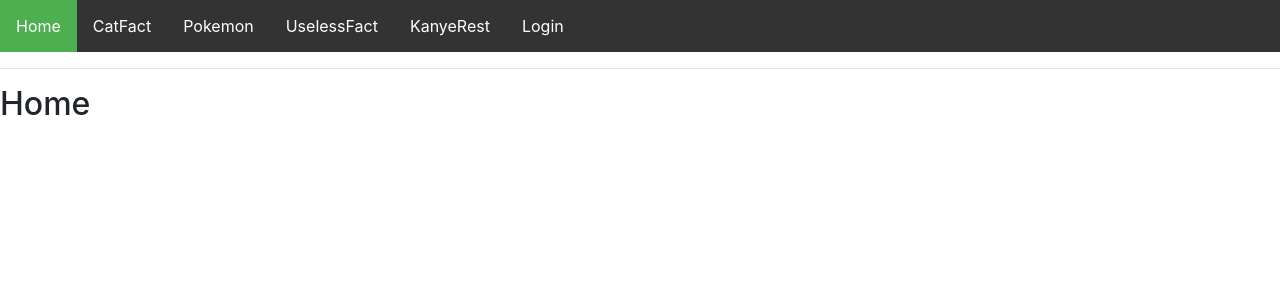
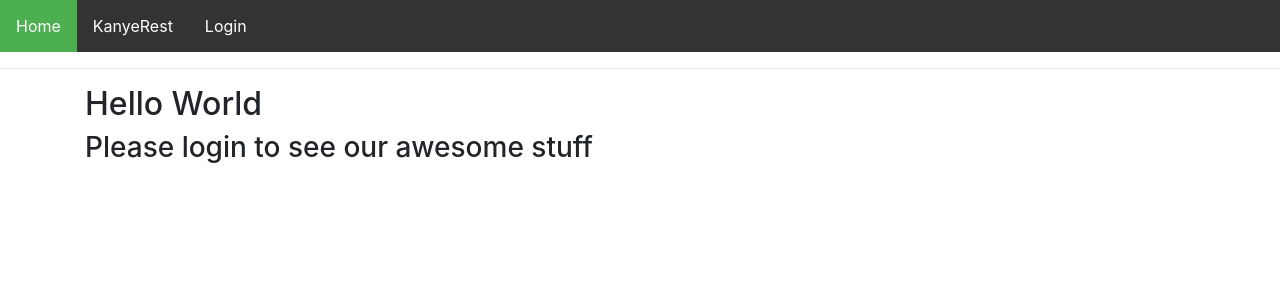
Before and after one commit to cprejler/CA3SPA, a React (Create React App) app: page / in a window 1280 px wide. Shown: the top 300 px of the page. Built offline with nearby package versions, Linux system fonts and the light colour scheme.

Commit message:
gemt content indtil login

```diff
--- a/src/App.js
+++ b/src/App.js
@@ -33,6 +33,8 @@ export default function App() {
               Home
             </NavLink>
           </li>
+          {loggedIn && (
+            <React.Fragment>
             <li>
               <NavLink exact activeClassName="active" to="/catfacts">
                 CatFact
@@ -48,6 +50,12 @@ export default function App() {
                 UselessFact
               </NavLink>
             </li>
+
+            </React.Fragment>
+
+          )}
+
+
           <li>
             <NavLink exact activeClassName="active" to="/kanyerest">
               KanyeRest
@@ -107,7 +115,12 @@ export default function App() {
 function Home() {
   return (
     <div>
-      <h2>Home</h2>
+      <div className="container">
+      <h2>Hello World</h2>
+      <h3>Please login to see our  awesome stuff</h3>
+      </div>
+
+
     </div>
   );
 }
```
Lines whose indentation alone changed are shown as unchanged.
